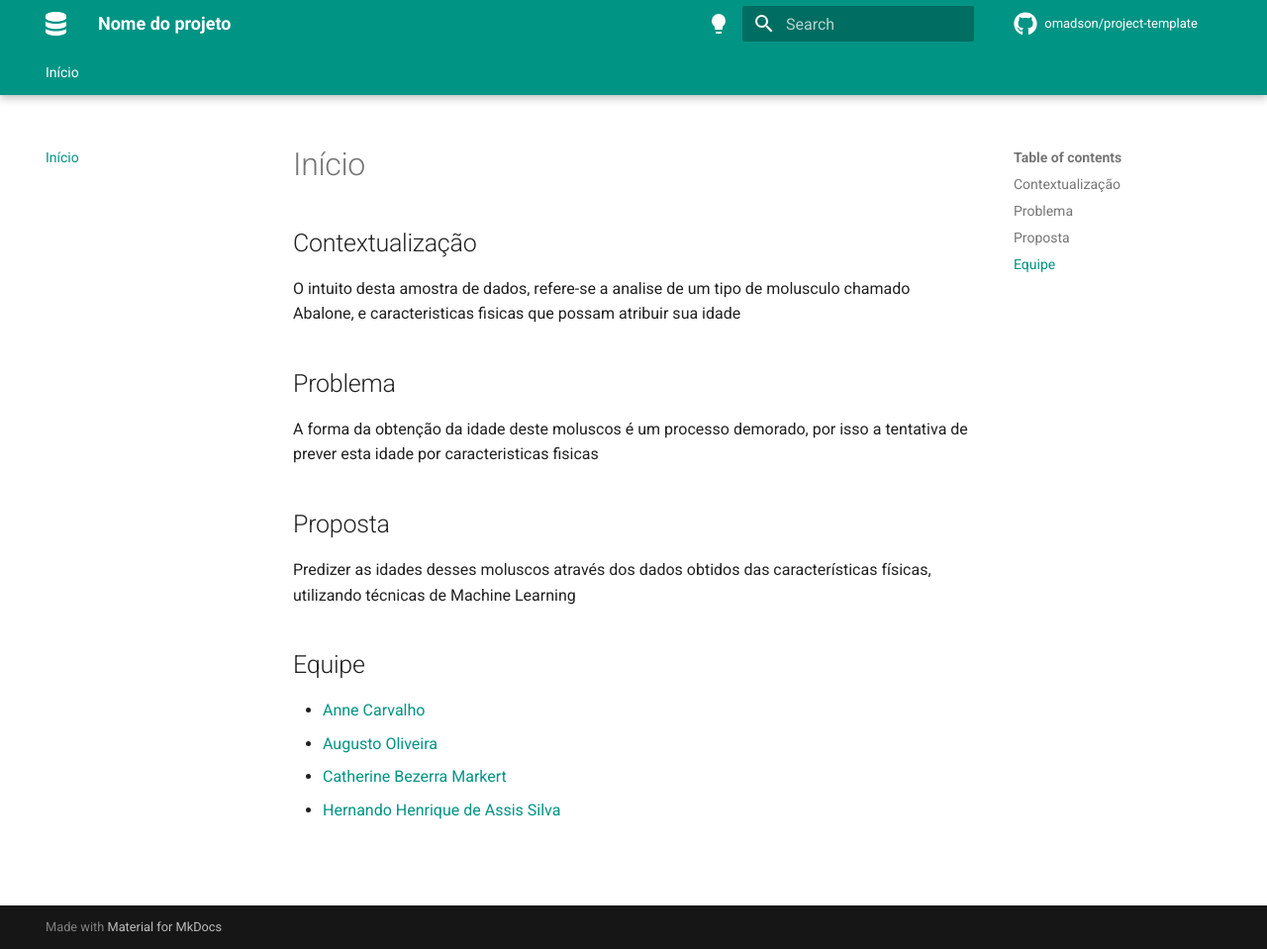
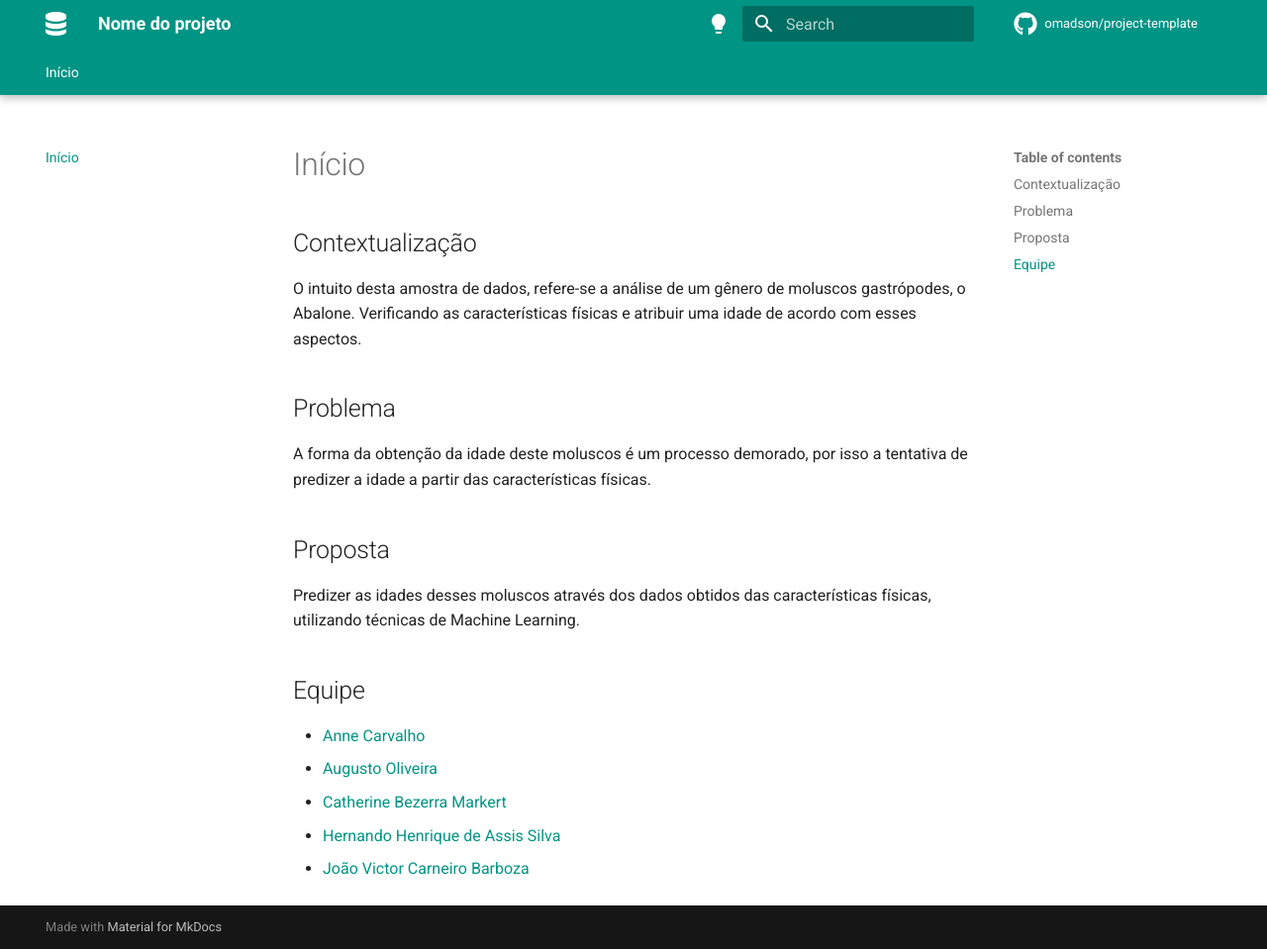
Before and after one commit to atlantico-academy/equipe-01, an MkDocs documentation site: the page built from docs/index.md, in a window 1280 px wide and 959 px high. Shown: the whole window at 99% size. Built offline with MkDocs 1.6.1 and Material for MkDocs 9.7.7, drawn with Linux system fonts in a browser that asks for light colours; comment, search, counter and statistics services are not loaded.

Commit message:
revisão textual

```diff
--- a/docs/index.md
+++ b/docs/index.md
@@ -4,15 +4,15 @@
 
 ## Contextualização
 
-O intuito desta amostra de dados, refere-se a analise de um tipo de molusculo chamado Abalone, e caracteristicas fisicas que possam atribuir sua idade
+O intuito desta amostra de dados, refere-se a análise de um gênero de moluscos gastrópodes, o Abalone. Verificando as características físicas e atribuir uma idade de acordo com esses aspectos.
 
 ## Problema
 
-A forma da obtenção da idade deste moluscos é um processo demorado, por isso a tentativa de prever esta idade por caracteristicas fisicas
+A forma da obtenção da idade deste moluscos é um processo demorado, por isso a tentativa de predizer a idade a partir das características físicas.
 
 ## Proposta
 
-Predizer as idades desses moluscos através dos dados obtidos das características físicas, utilizando técnicas de Machine Learning
+Predizer as idades desses moluscos através dos dados obtidos das características físicas, utilizando técnicas de Machine Learning.
 
 ## Equipe
 
@@ -20,3 +20,4 @@ Predizer as idades desses moluscos através dos dados obtidos das característic
  - [Augusto Oliveira](https://github.com/augustces)
  - [Catherine Bezerra Markert](https://github.com/cathmarkert)
  - [Hernando Henrique de Assis Silva](https://github.com/hernandohas)
+ - [João Victor Carneiro Barboza](https://github.com/joaovcbarboza)
```
Also changed, not shown: README.md (+5 -4 lines), 1 other file.
